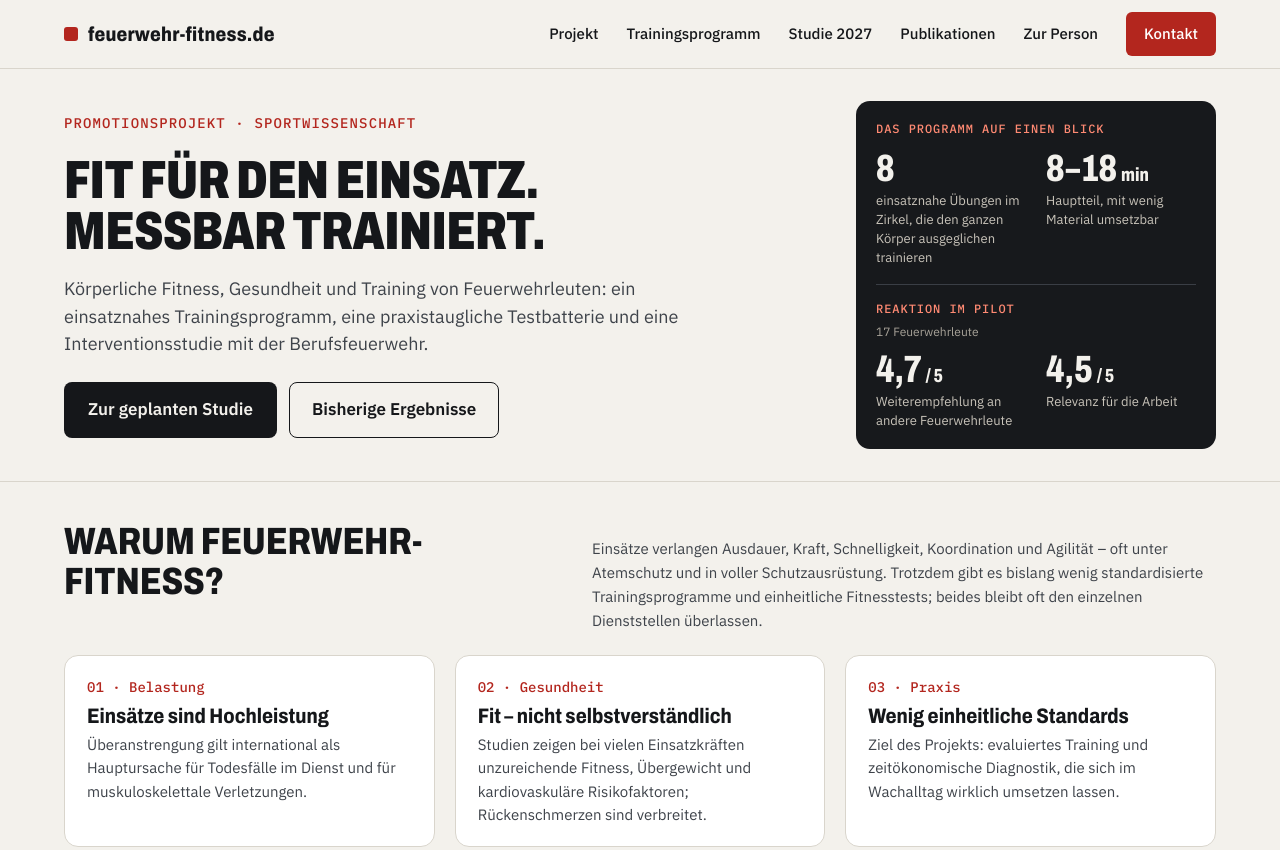
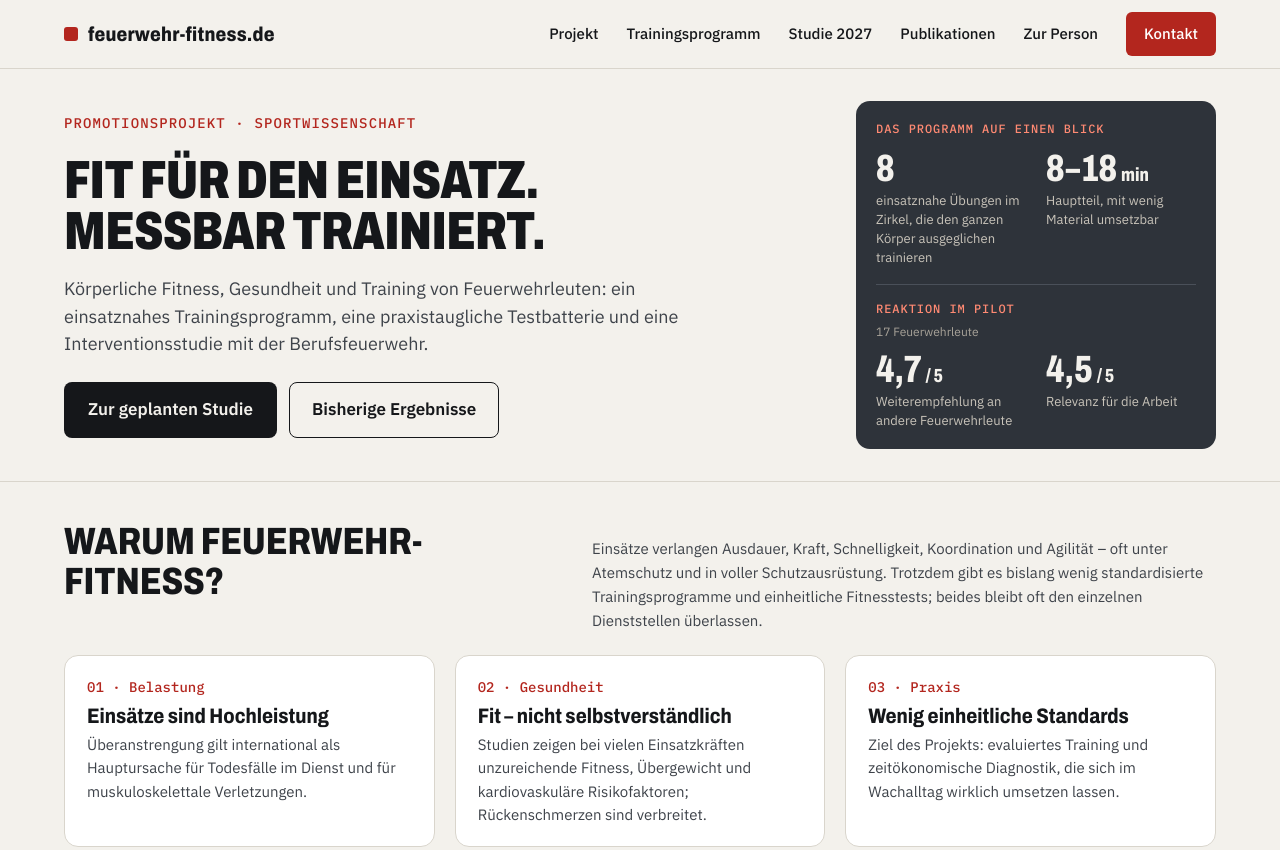
Before and after one commit to Fe2lx-stack/feuerwehr-fitness, a plain HTML site: page index.html in a window 1280 px wide. Shown: the top 850 px of the page. Drawn offline with Linux system fonts and the light colour scheme.

Commit message:
Dunkle Kacheln in Anthrazit statt Schwarz
Startkachel und Karte "Stufe 2" mit #2E333A statt fast Schwarz,
damit sie weniger massiv wirken.

Co-Authored-By: Claude Opus 5.5 <noreply@anthropic.com>
Claude-Session: https://claude.ai/code/session_01MuYyDM3FBbDc3njENDeAKU

```diff
--- a/index.html
+++ b/index.html
@@ -42,13 +42,13 @@
 <a href="#publikationen" style="display: inline-block; border: 1.5px solid #15171A; color: #15171A; text-decoration: none; font-weight: 600; padding: 12.5px 22px; border-radius: 8px">Bisherige Ergebnisse</a>
 </div>
 </div>
-<div class="hero-card s-92d5cf s-7fd512 s-e725d4" style="flex: 1 1 340px; min-width: 0; background: #17191C; color: #F3F1EC; border-radius: 16px; padding: 28px; box-sizing: border-box">
+<div class="hero-card s-92d5cf s-7fd512 s-e725d4" style="flex: 1 1 340px; min-width: 0; background: #2E333A; color: #F3F1EC; border-radius: 16px; padding: 28px; box-sizing: border-box">
 <p class="s-791bff" style="margin: 0 0 18px; font-family: 'IBM Plex Mono', monospace; font-size: 13px; letter-spacing: 0.08em; text-transform: uppercase; color: #FF8A73">Das Programm auf einen Blick</p>
 <div class="s-57b8ab" style="display: grid; grid-template-columns: repeat(2, minmax(0, 1fr)); gap: 24px 20px">
 <div style="min-width: 0"><div class="hero-num" style="font-family: 'Archivo', sans-serif; font-stretch: 75%; font-weight: 800; font-size: clamp(36px, 10vw, 52px); line-height: 1"><span style="white-space: nowrap">8</span></div><div class="hero-desc" style="font-size: 14px; color: #C9C4BA; margin-top: 6px">einsatznahe Übungen im Zirkel, die den ganzen Körper ausgeglichen trainieren</div></div>
 <div style="min-width: 0"><div class="hero-num" style="font-family: 'Archivo', sans-serif; font-stretch: 75%; font-weight: 800; font-size: clamp(36px, 10vw, 52px); line-height: 1"><span style="white-space: nowrap">8–18</span><span style="font-size: 0.5em; margin-left: 4px; white-space: nowrap">min</span></div><div class="hero-desc" style="font-size: 14px; color: #C9C4BA; margin-top: 6px">Hauptteil, mit wenig Material umsetzbar</div></div>
 </div>
-<div class="s-885560" style="margin-top: 24px; padding-top: 22px; border-top: 1px solid #3A3E45">
+<div class="s-885560" style="margin-top: 24px; padding-top: 22px; border-top: 1px solid #4A5059">
 <p style="margin: 0 0 4px; font-family: 'IBM Plex Mono', monospace; font-size: 13px; letter-spacing: 0.08em; text-transform: uppercase; color: #FF8A73">Reaktion im Pilot</p>
 <p class="s-15e20e" style="margin: 0 0 16px; font-size: 13px; color: #A8A399">17 Feuerwehrleute</p>
 <div class="s-57b8ab" style="display: grid; grid-template-columns: repeat(2, minmax(0, 1fr)); gap: 24px 20px">
@@ -146,7 +146,7 @@
 <h3 class="s-e23c64" style="margin: 0 0 6px; font-size: 20px; line-height: 1.3">Niedrigschwelliges Vorbereitungstraining</h3>
 <p style="margin: 0; color: #3E434A; font-size: 16px">Für Einsatzkräfte mit geringer Fitness oder nach einer Pause: ein sanfter Wiedereinstieg, der an das HIFT heranführt. Ohne Zeitdruck werden dabei vorbereitende Bewegungsmuster und Ganzkörperübungen technisch sauber eingeschult – für mehr Sicherheit und zur Verletzungsprävention. Erprobt im Projekt „Fit fürs Feuer“ mit neuen Einsatzkräften der Berufsfeuerwehr Göttingen.</p>
 </div>
-<div style="flex: 1 1 380px; background: #15171A; color: #F3F1EC; border-radius: 14px; padding: 24px 26px">
+<div style="flex: 1 1 380px; background: #2E333A; color: #F3F1EC; border-radius: 14px; padding: 24px 26px">
 <div style="display: flex; flex-wrap: wrap; gap: 8px 12px; align-items: center; margin-bottom: 8px"><span style="font-family: 'IBM Plex Mono', monospace; font-size: 14px; color: #FF8A73">Stufe 2 · Hauptprogramm</span><span style="font-size: 13px; font-weight: 600; background: #E7F0E6; color: #1E5A2A; padding: 3px 10px; border-radius: 99px">Veröffentlicht</span></div>
 <h3 class="s-e23c64" style="margin: 0 0 6px; font-size: 20px; line-height: 1.3">HIFT-Zirkel für Feuerwehrleute</h3>
 <p style="margin: 0; color: #C9C4BA; font-size: 16px">Das Kernstück des Projekts: High-Intensity Functional Training, das mehrere einsatzrelevante Fähigkeiten in einer Einheit anspricht – aerobe und anaerobe Ausdauer, Kraft und Kraftausdauer. Die Übungen bilden die Muskelarbeit typischer Einsatzaufgaben nach, vom Treppensteigen bis zur gewaltsamen Zutrittsverschaffung.</p>
```
